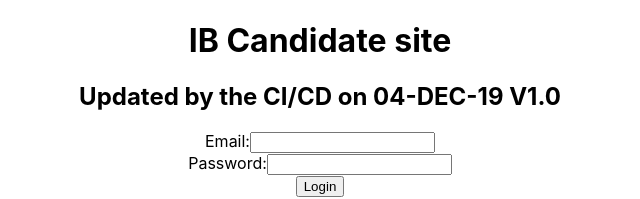
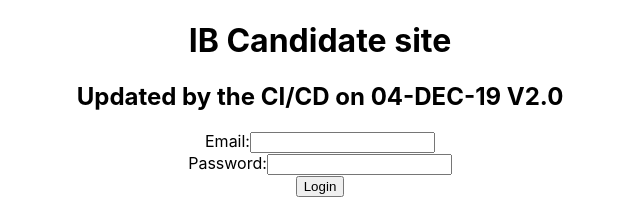
Before and after one commit to inthrakumarp/web, a React (Create React App) app: page / in a window 1280 px wide. Shown: the top 199 px of the page, without its empty margins (320-960 px from the left). Built offline with nearby package versions, Linux system fonts and the light colour scheme; no server answers.

Commit message:
cosmetic change to web 4-dec v2

```diff
--- a/src/App.js
+++ b/src/App.js
@@ -26,7 +26,7 @@ class App extends Component {
         return (
           <form onSubmit={this.loginUser}>
             <h1>IB Candidate site</h1>
-            <h2>Updated by the CI/CD on 04-DEC-19 V1.0</h2>
+            <h2>Updated by the CI/CD on 04-DEC-19 V2.0</h2>
             <label htmlFor="email">
               <span>Email:</span>
               <input onChange={this.inputChange} value={email} id="email" name="email" type="email" />
```
Also changed, not shown: 1 other file (tests, documents, lock files or other folders).
